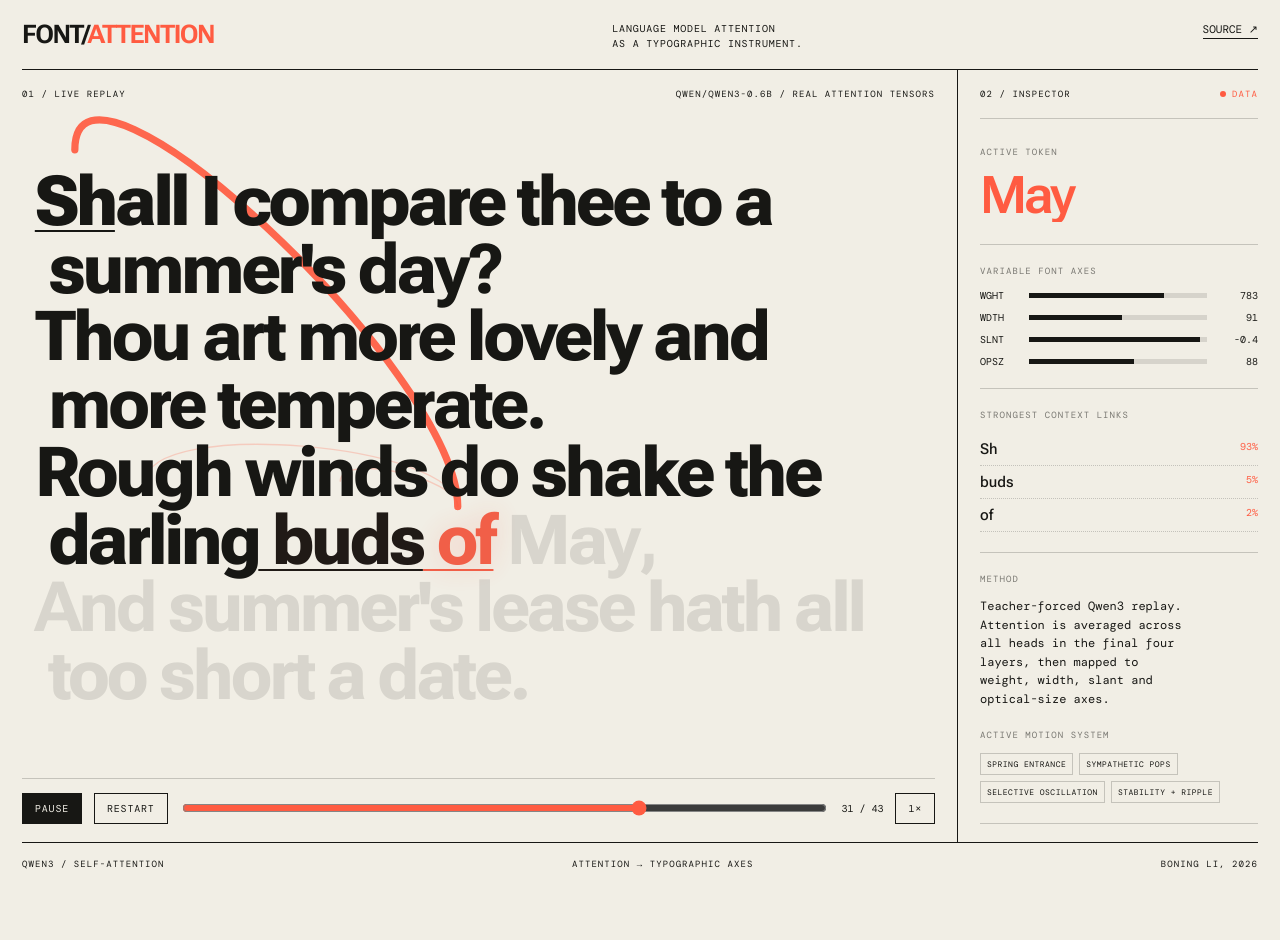
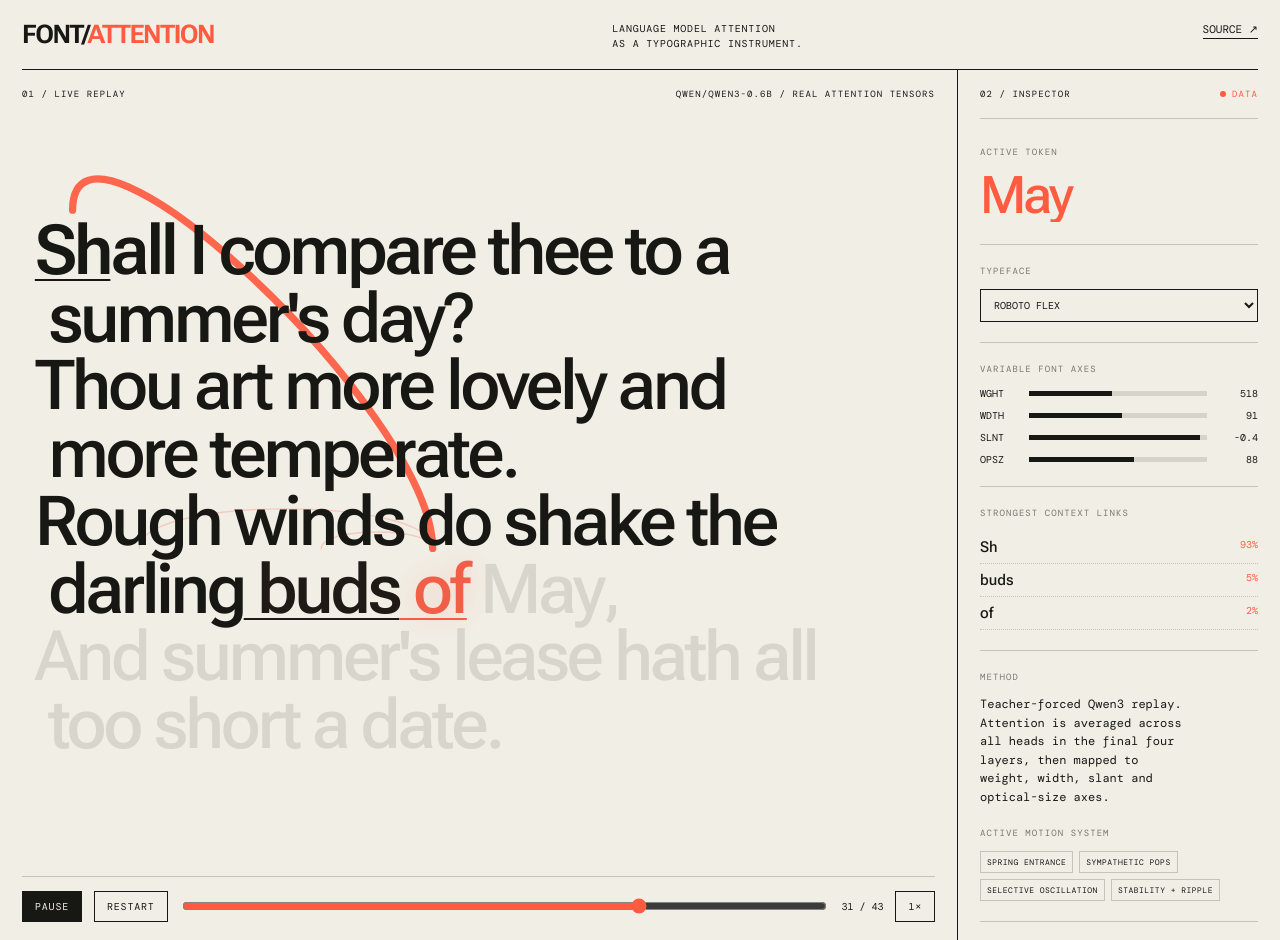
Before and after one commit to Boning1011/font-attention, a website built with Vite: page index.html in a window 1280 px wide. Shown: the top 940 px of the page. Before the commit the page ends 892 px from the top, so only its background shows below. Built offline with nearby package versions, Linux system fonts and the light colour scheme; a web font is replaced by a local one.

Commit message:
Refine attention typography and add font presets

```diff
--- a/css/style.css
+++ b/css/style.css
@@ -5,15 +5,17 @@
 .brand{font:700 clamp(19px,2vw,28px)/1 var(--display);letter-spacing:-.06em;text-decoration:none}.brand span{color:var(--coral)}
 .topbar p{margin:0;text-transform:uppercase;font-size:10px;line-height:1.45;letter-spacing:.08em}.source-link{font-size:11px;text-decoration:none;border-bottom:1px solid;padding-bottom:2px}
 main{display:grid;grid-template-columns:minmax(0,1fr) 300px;min-height:0}.stage{position:relative;display:grid;grid-template-rows:auto 1fr auto;min-height:calc(100vh - 119px);border-right:1px solid var(--ink);padding:18px 22px 18px 0;overflow:hidden}.stage-meta,.inspector-heading,footer{display:flex;justify-content:space-between;font-size:9px;letter-spacing:.12em;text-transform:uppercase}
-.text-canvas{position:relative;z-index:2;align-self:center;max-width:1100px;padding:8vh 4vw 8vh 1vw;font-family:var(--display);font-size:clamp(40px,5.4vw,92px);font-weight:420;line-height:.98;letter-spacing:-.05em}
+.text-canvas{position:relative;z-index:2;align-self:center;max-width:1100px;padding:8vh 4vw 8vh 1vw;font-family:var(--display);font-size:clamp(40px,5.4vw,92px);font-weight:360;line-height:.98;letter-spacing:-.05em}
 .token{display:inline-block;position:relative;white-space:pre;transform-origin:50% 75%;transition:color .24s,opacity .24s,filter .18s,transform .18s,font-variation-settings 55ms linear;font-variation-settings:"wght" var(--wght,420),"wdth" var(--wdth,100),"slnt" var(--slnt,0),"opsz" var(--opsz,64)}.token.future{opacity:.11}.token.active{color:var(--coral);filter:drop-shadow(0 0 14px rgba(255,91,65,.18))}.token.linked{text-decoration:underline;text-decoration-thickness:2px;text-underline-offset:5px}
-@keyframes token-enter{0%{opacity:.05;transform:translateY(-.2em) scale(1.34);filter:blur(4px)}58%{opacity:1;transform:translateY(.045em) scale(.97);filter:blur(0)}100%{opacity:1;transform:none;filter:blur(0)}}
-@keyframes sympathetic-pop{0%,100%{transform:none;filter:blur(0)}30%{transform:translateY(-.16em) scale(1.13);filter:blur(.8px)}62%{transform:translateY(.035em) scale(.985);filter:blur(0)}}
+.text-canvas[data-font="recursive"] .token{font-family:"Recursive",sans-serif;font-variation-settings:"wght" var(--recursive-wght,400),"slnt" var(--recursive-slnt,0),"CASL" var(--casl,0),"CRSV" var(--crsv,.5),"MONO" var(--mono-axis,0)}
+.text-canvas[data-font="roboto-serif"] .token{font-family:"Roboto Serif",serif;font-style:oblique var(--serif-slant,0deg);font-variation-settings:"wght" var(--serif-wght,400),"wdth" var(--serif-wdth,100),"opsz" var(--opsz,64),"GRAD" var(--grad,0)}
+@keyframes token-enter{0%{opacity:.2;transform:translateY(-.05em) scale(1.08);filter:blur(1.2px)}58%{opacity:1;transform:translateY(.01em) scale(.995);filter:blur(0)}100%{opacity:1;transform:none;filter:blur(0)}}
+@keyframes sympathetic-pop{0%,100%{transform:none;filter:blur(0)}30%{transform:translateY(-.04em) scale(1.03);filter:blur(.2px)}62%{transform:translateY(.008em) scale(.997);filter:blur(0)}}
 .token.entering{animation:token-enter 440ms cubic-bezier(.2,.9,.25,1.25)}.token.popping{animation:sympathetic-pop 410ms cubic-bezier(.2,.75,.25,1.2)}
 .attention-arcs{position:absolute;inset:0;width:100%;height:100%;z-index:1;pointer-events:none;overflow:visible}.attention-arcs path{fill:none;stroke:var(--coral);stroke-linecap:round}
 .transport{display:grid;grid-template-columns:auto auto 1fr auto auto;gap:12px;align-items:center;border-top:1px solid var(--line);padding-top:14px}.transport-button,.speed-button{border:1px solid var(--ink);background:var(--ink);color:var(--paper);padding:8px 12px;cursor:pointer;font-size:10px;letter-spacing:.08em}.transport-button.secondary,.speed-button{background:transparent;color:var(--ink)}.timeline-wrap{display:flex}.timeline-wrap input{width:100%;accent-color:var(--coral)}#counter{font-size:10px;font-variant-numeric:tabular-nums}
 .inspector{display:flex;flex-direction:column;padding:18px 0 18px 22px}.inspector-heading{padding-bottom:18px;border-bottom:1px solid var(--line)}.live-dot{color:var(--coral)}.live-dot:before{content:"";display:inline-block;width:6px;height:6px;border-radius:50%;background:currentColor;margin-right:6px}
-.active-token-block{padding:27px 0 22px;border-bottom:1px solid var(--line)}.eyebrow{display:block;font-size:9px;letter-spacing:.12em;margin-bottom:12px;color:rgba(23,23,20,.55)}#active-token{display:block;overflow:hidden;font:620 52px/1 var(--display);letter-spacing:-.06em;color:var(--coral)}.axis-panel,.links-panel,.method-panel{padding:20px 0;border-bottom:1px solid var(--line)}
+.active-token-block{padding:27px 0 22px;border-bottom:1px solid var(--line)}.eyebrow{display:block;font-size:9px;letter-spacing:.12em;margin-bottom:12px;color:rgba(23,23,20,.55)}#active-token{display:block;overflow:hidden;font:520 52px/1 var(--display);letter-spacing:-.06em;color:var(--coral)}.font-panel,.axis-panel,.links-panel,.method-panel{padding:20px 0;border-bottom:1px solid var(--line)}.font-panel{display:block}.font-panel select{width:100%;border:1px solid var(--ink);border-radius:0;background:transparent;padding:8px 9px;color:var(--ink);font:10px var(--mono);text-transform:uppercase}
 .axis-row{display:grid;grid-template-columns:40px 1fr 42px;gap:9px;align-items:center;margin-top:9px;font-size:10px}.axis-track{height:5px;background:rgba(23,23,20,.12)}.axis-fill{height:100%;background:var(--ink);transition:width .25s}.axis-value{text-align:right;font-variant-numeric:tabular-nums}
 .link-row{display:grid;grid-template-columns:1fr 42px;gap:10px;padding:7px 0;border-bottom:1px dotted var(--line);font:500 15px/1.2 var(--display)}.link-row span:last-child{text-align:right;color:var(--coral);font:10px var(--mono)}.method-panel{margin-top:auto}.method-panel p{font:12px/1.55 var(--mono);margin:0;max-width:28ch}.effects-label{margin-top:20px}.effect-list{display:flex;flex-wrap:wrap;gap:6px}.effect-list span{border:1px solid var(--line);padding:5px 6px;font-size:8px;letter-spacing:.06em}
 footer{padding-top:15px;border-top:1px solid var(--ink)}.sr-only{position:absolute;width:1px;height:1px;padding:0;margin:-1px;overflow:hidden;clip:rect(0,0,0,0);white-space:nowrap;border:0}
--- a/index.html
+++ b/index.html
@@ -8,7 +8,7 @@
     <title>Font Attention — language model attention as typography</title>
     <link rel="preconnect" href="https://fonts.googleapis.com" />
     <link rel="preconnect" href="https://fonts.gstatic.com" crossorigin />
-    <link href="https://fonts.googleapis.com/css2?family=DM+Mono:wght@300;400;500&family=Roboto+Flex:opsz,slnt,wdth,wght@8..144,-10..0,25..151,100..1000&display=swap" rel="stylesheet" />
+    <link href="https://fonts.googleapis.com/css2?family=DM+Mono:wght@300;400;500&family=Recursive:slnt,wght,CASL,CRSV,MONO@-15..0,300..1000,0..1,0..1,0..1&family=Roboto+Flex:opsz,slnt,wdth,wght@8..144,-10..0,25..151,100..1000&family=Roboto+Serif:opsz,wdth,wght,GRAD@8..144,50..150,100..900,-50..100&display=swap" rel="stylesheet" />
     <link rel="stylesheet" href="./css/style.css" />
   </head>
   <body>
@@ -34,6 +34,14 @@
         <aside class="inspector" aria-label="Attention inspector">
           <div class="inspector-heading"><span>02 / INSPECTOR</span><span class="live-dot">DATA</span></div>
           <div class="active-token-block"><span class="eyebrow">ACTIVE TOKEN</span><strong id="active-token">—</strong></div>
+          <label class="font-panel">
+            <span class="eyebrow">TYPEFACE</span>
+            <select id="font-select" aria-label="Visualization typeface">
+              <option value="roboto-flex">Roboto Flex</option>
+              <option value="recursive">Recursive</option>
+              <option value="roboto-serif">Roboto Serif</option>
+            </select>
+          </label>
           <div class="axis-panel"><span class="eyebrow">VARIABLE FONT AXES</span><div id="axis-list"></div></div>
           <div class="links-panel"><span class="eyebrow">STRONGEST CONTEXT LINKS</span><div id="link-list"></div></div>
           <div class="method-panel">
--- a/js/main.js
+++ b/js/main.js
@@ -6,8 +6,15 @@ const svg = $("#attention-arcs");
 const timeline = $("#timeline");
 const playButton = $("#play-toggle");
 const speedButton = $("#speed");
+const fontSelect = $("#font-select");
 const speeds = [0.5, 1, 1.5, 2];
 const TOKEN_INTERVAL_MS = 160;
+const FONT_STORAGE_KEY = "font-attention:typeface";
+const FONT_PRESETS = {
+  "roboto-flex": { family: "Roboto Flex", load: '72px "Roboto Flex"' },
+  recursive: { family: "Recursive", load: '72px "Recursive"' },
+  "roboto-serif": { family: "Roboto Serif", load: '72px "Roboto Serif"' },
+};
 const reducedMotion = window.matchMedia("(prefers-reduced-motion: reduce)").matches;
 const AXIS_LIMITS = {
   wght: [100, 1000], wdth: [25, 151], slnt: [-10, 0], opsz: [8, 144],
@@ -46,6 +53,36 @@ function createTokens() {
 function applyAxes(element, axes) {
   for (const [axis, limits] of Object.entries(AXIS_LIMITS)) {
     element.style.setProperty(`--${axis}`, String(clamp(Number(axes[axis]), limits)));
+  }
+  const widthNorm = (clamp(Number(axes.wdth), AXIS_LIMITS.wdth) - 25) / 126;
+  const opticalNorm = (clamp(Number(axes.opsz), AXIS_LIMITS.opsz) - 8) / 136;
+  const slant = clamp(Number(axes.slnt), AXIS_LIMITS.slnt);
+  element.style.setProperty("--recursive-wght", String(clamp(Number(axes.wght), [300, 1000])));
+  element.style.setProperty("--recursive-slnt", String(slant * 1.5));
+  element.style.setProperty("--casl", String(widthNorm.toFixed(3)));
+  element.style.setProperty("--crsv", slant < -5 ? "1" : ".5");
+  element.style.setProperty("--mono-axis", String((1 - opticalNorm).toFixed(3)));
+  element.style.setProperty("--serif-wght", String(clamp(Number(axes.wght), [100, 900])));
+  element.style.setProperty("--serif-wdth", String((50 + widthNorm * 100).toFixed(2)));
+  element.style.setProperty("--serif-slant", `${slant}deg`);
+  element.style.setProperty("--grad", String((-50 + opticalNorm * 150).toFixed(2)));
+}
+
+function lockTokenWidths() {
+  tokenElements.forEach((element) => { element.style.width = "auto"; });
+  tokenElements.forEach((element) => { element.style.width = `${element.getBoundingClientRect().width}px`; });
+}
+
+async function setTypeface(value, persist = true) {
+  const preset = FONT_PRESETS[value] || FONT_PRESETS["roboto-flex"];
+  canvas.dataset.font = value in FONT_PRESETS ? value : "roboto-flex";
+  fontSelect.value = canvas.dataset.font;
+  $("#active-token").style.fontFamily = `"${preset.family}", sans-serif`;
+  if (persist) localStorage.setItem(FONT_STORAGE_KEY, canvas.dataset.font);
+  await document.fonts.load(preset.load);
+  if (tokenElements.length) {
+    lockTokenWidths();
+    requestAnimationFrame(renderArcs);
   }
 }
 
@@ -101,11 +138,11 @@ function pickDisturbedTokens() {
 function triggerSympatheticPops() {
   const linked = replay.frames[position].links.map(({ index }) => index);
   const picks = new Set(linked);
-  for (let offset = 1; offset <= position && picks.size < 5; offset += 1) {
+  for (let offset = 1; offset <= position && picks.size < 2; offset += 1) {
     const candidate = (position * 7 + offset * 11) % position;
     picks.add(candidate);
   }
-  [...picks].slice(0, 5).forEach((index, order) => {
+  [...picks].slice(0, 2).forEach((index, order) => {
     const element = tokenElements[index];
     if (element) replayAnimation(element, "popping", 410, order * 38);
   });
@@ -136,9 +173,9 @@ function oscillateDisturbedTokens() {
 function triggerMotion() {
   if (reducedMotion) return;
   const active = tokenElements[position];
-  if (active) replayAnimation(active, "entering", 440);
   oscillateDisturbedTokens();
-  if (position > 0) {
+  if (active && position % 3 === 0) replayAnimation(active, "entering", 440);
+  if (position > 0 && position % 3 === 0) {
     triggerSympatheticPops();
   }
 }
@@ -197,6 +234,8 @@ async function start() {
   timeline.max = replay.tokens.length-1;
   $("#model-label").textContent = `${replay.meta.model.toUpperCase()} / ${replay.meta.source}`;
   $("#method-copy").textContent = replay.meta.method;
+  const savedTypeface = localStorage.getItem(FONT_STORAGE_KEY) || "roboto-flex";
+  await setTypeface(savedTypeface, false);
   await document.fonts.ready;
   createTokens();
   setPosition(0);
@@ -207,5 +246,6 @@ playButton.addEventListener("click", () => { playing = !playing; playButton.text
 $("#restart").addEventListener("click", () => { stability.fill(0); setPosition(0); playing = true; playButton.textContent = "PAUSE"; lastStep = performance.now(); });
 timeline.addEventListener("input", (event) => { setPosition(event.target.value); lastStep = performance.now(); });
 speedButton.addEventListener("click", () => { speedIndex = (speedIndex+1)%speeds.length; speedButton.textContent = `${speeds[speedIndex]}×`; });
+fontSelect.addEventListener("change", (event) => setTypeface(event.target.value));
 window.addEventListener("resize", () => requestAnimationFrame(renderArcs));
 start().catch((error) => { canvas.innerHTML = `<p>Could not load attention replay.<br><small>${error.message}</small></p>`; });
--- a/public/data/qwen3-sonnet-18.json
+++ b/public/data/qwen3-sonnet-18.json
@@ -54,7 +54,7 @@
   "frames": [
     {
       "axes": {
-        "wght": 900,
+        "wght": 600,
         "wdth": 72,
         "slnt": -9.0,
         "opsz": 112
@@ -68,7 +68,7 @@
     },
     {
       "axes": {
-        "wght": 880,
+        "wght": 586,
         "wdth": 86,
         "slnt": -0.3,
         "opsz": 94
@@ -87,7 +87,7 @@
     },
     {
       "axes": {
-        "wght": 843,
+        "wght": 560,
         "wdth": 94,
         "slnt": -0.7,
         "opsz": 84
@@ -110,7 +110,7 @@
     },
     {
       "axes": {
-        "wght": 849,
+        "wght": 565,
         "wdth": 89,
         "slnt": -0.5,
         "opsz": 90
@@ -137,7 +137,7 @@
     },
     {
       "axes": {
-        "wght": 822,
+        "wght": 545,
         "wdth": 94,
         "slnt": -0.6,
         "opsz": 84
@@ -164,7 +164,7 @@
     },
     {
       "axes": {
-        "wght": 824,
+        "wght": 547,
         "wdth": 92,
         "slnt": -0.7,
         "opsz": 87
@@ -191,7 +191,7 @@
     },
     {
       "axes": {
-        "wght": 812,
+        "wght": 538,
         "wdth": 93,
         "slnt": -0.6,
         "opsz": 86
@@ -218,7 +218,7 @@
     },
     {
       "axes": {
-        "wght": 825,
+        "wght": 547,
         "wdth": 89,
         "slnt": -0.6,
         "opsz": 90
@@ -245,7 +245,7 @@
     },
     {
       "axes": {
-        "wght": 811,
+        "wght": 538,
         "wdth": 91,
         "slnt": -0.4,
         "opsz": 88
@@ -272,7 +272,7 @@
     },
     {
       "axes": {
-        "wght": 780,
+        "wght": 516,
         "wdth": 96,
         "slnt": -0.8,
         "opsz": 81
@@ -299,7 +299,7 @@
     },
     {
       "axes": {
-        "wght": 706,
+        "wght": 464,
         "wdth": 108,
         "slnt": -0.9,
         "opsz": 66
@@ -326,7 +326,7 @@
     },
     {
       "axes": {
-        "wght": 831,
+        "wght": 552,
         "wdth": 87,
         "slnt": -0.5,
         "opsz": 94
@@ -353,7 +353,7 @@
     },
     {
       "axes": {
-        "wght": 790,
+        "wght": 523,
         "wdth": 93,
         "slnt": -0.8,
         "opsz": 85
@@ -380,7 +380,7 @@
     },
     {
       "axes": {
-        "wght": 788,
+        "wght": 521,
         "wdth": 94,
         "slnt": -0.7,
         "opsz": 85
@@ -407,7 +407,7 @@
     },
     {
       "axes": {
-        "wght": 807,
+        "wght": 535,
         "wdth": 90,
         "slnt": -0.6,
         "opsz": 89
@@ -434,7 +434,7 @@
     },
     {
       "axes": {
-        "wght": 805,
+        "wght": 533,
         "wdth": 90,
         "slnt": -0.6,
         "opsz": 89
@@ -461,7 +461,7 @@
     },
     {
       "axes": {
-        "wght": 779,
+        "wght": 515,
         "wdth": 92,
         "slnt": -0.9,
         "opsz": 87
@@ -488,7 +488,7 @@
     },
     {
       "axes": {
-        "wght": 784,
+        "wght": 519,
         "wdth": 92,
         "slnt": -0.6,
         "opsz": 87
@@ -515,7 +515,7 @@
     },
     {
       "axes": {
-        "wght": 845,
+        "wght": 561,
         "wdth": 83,
         "slnt": -0.4,
         "opsz": 98
@@ -542,7 +542,7 @@
     },
     {
       "axes": {
-        "wght": 765,
+        "wght": 506,
         "wdth": 96,
         "slnt": -0.4,
         "opsz": 81
@@ -569,7 +569,7 @@
     },
     {
       "axes": {
-        "wght": 682,
+        "wght": 447,
         "wdth": 107,
         "slnt": -0.7,
         "opsz": 68
@@ -596,7 +596,7 @@
     },
     {
       "axes": {
-        "wght": 834,
+        "wght": 554,
         "wdth": 84,
         "slnt": -0.4,
         "opsz": 96
@@ -623,7 +623,7 @@
     },
     {
       "axes": {
-        "wght": 800,
+        "wght": 530,
         "wdth": 88,
         "slnt": -0.9,
         "opsz": 91
@@ -650,7 +650,7 @@
     },
     {
       "axes": {
-        "wght": 797,
+        "wght": 528,
         "wdth": 87,
         "slnt": -0.8,
         "opsz": 92
@@ -677,7 +677,7 @@
     },
     {
       "axes": {
-        "wght": 754,
+        "wght": 498,
         "wdth": 93,
         "slnt": -0.4,
         "opsz": 86
@@ -704,7 +704,7 @@
     },
     {
       "axes": {
-        "wght": 825,
+        "wght": 547,
         "wdth": 85,
         "slnt": -0.5,
         "opsz": 95
@@ -731,7 +731,7 @@
     },
     {
       "axes": {
-        "wght": 802,
+        "wght": 531,
         "wdth": 88,
         "slnt": -0.4,
         "opsz": 92
@@ -758,7 +758,7 @@
     },
     {
       "axes": {
-        "wght": 821,
+        "wght": 545,
         "wdth": 86,
         "slnt": -0.3,
         "opsz": 95
@@ -785,7 +785,7 @@
     },
     {
       "axes": {
-        "wght": 825,
+        "wght": 548,
         "wdth": 85,
         "slnt": -0.4,
         "opsz": 95
@@ -812,7 +812,7 @@
     },
     {
       "axes": {
-        "wght": 757,
+        "wght": 500,
         "wdth": 94,
         "slnt": -0.4,
         "opsz": 84
@@ -839,7 +839,7 @@
     },
     {
       "axes": {
-        "wght": 783,
+        "wght": 518,
         "wdth": 91,
         "slnt": -0.4,
         "opsz": 88
@@ -866,7 +866,7 @@
     },
     {
       "axes": {
-        "wght": 686,
+        "wght": 450,
         "wdth": 103,
         "slnt": -0.5,
         "opsz": 73
@@ -893,7 +893,7 @@
     },
     {
       "axes": {
-        "wght": 720,
+        "wght": 474,
         "wdth": 98,
         "slnt": -0.8,
         "opsz": 79
@@ -920,7 +920,7 @@
     },
     {
       "axes": {
-        "wght": 785,
+        "wght": 519,
         "wdth": 90,
         "slnt": -0.5,
         "opsz": 89
@@ -947,7 +947,7 @@
     },
     {
       "axes": {
-        "wght": 789,
+        "wght": 522,
         "wdth": 89,
         "slnt": -0.4,
         "opsz": 90
@@ -974,7 +974,7 @@
     },
     {
       "axes": {
-        "wght": 752,
+        "wght": 496,
         "wdth": 94,
         "slnt": -0.6,
         "opsz": 84
@@ -1001,7 +1001,7 @@
     },
     {
       "axes": {
-        "wght": 776,
+        "wght": 514,
         "wdth": 90,
         "slnt": -0.5,
         "opsz": 89
@@ -1028,7 +1028,7 @@
     },
     {
       "axes": {
-        "wght": 781,
+        "wght": 517,
         "wdth": 90,
         "slnt": -0.4,
         "opsz": 88
@@ -1055,7 +1055,7 @@
     },
     {
       "axes": {
-        "wght": 791,
+        "wght": 523,
         "wdth": 88,
         "slnt": -0.6,
         "opsz": 91
@@ -1082,7 +1082,7 @@
     },
     {
       "axes": {
-        "wght": 765,
+        "wght": 505,
         "wdth": 91,
         "slnt": -0.8,
         "opsz": 87
@@ -1109,7 +1109,7 @@
     },
     {
       "axes": {
-        "wght": 784,
+        "wght": 519,
         "wdth": 90,
         "slnt": -0.5,
         "opsz": 90
@@ -1136,7 +1136,7 @@
     },
     {
       "axes": {
-        "wght": 766,
+        "wght": 506,
         "wdth": 93,
         "slnt": -0.4,
         "opsz": 85
@@ -1163,7 +1163,7 @@
     },
     {
       "axes": {
-        "wght": 710,
+        "wght": 467,
         "wdth": 100,
         "slnt": -0.6,
         "opsz": 76
```
Also changed, not shown: README.md, 1 other file.
